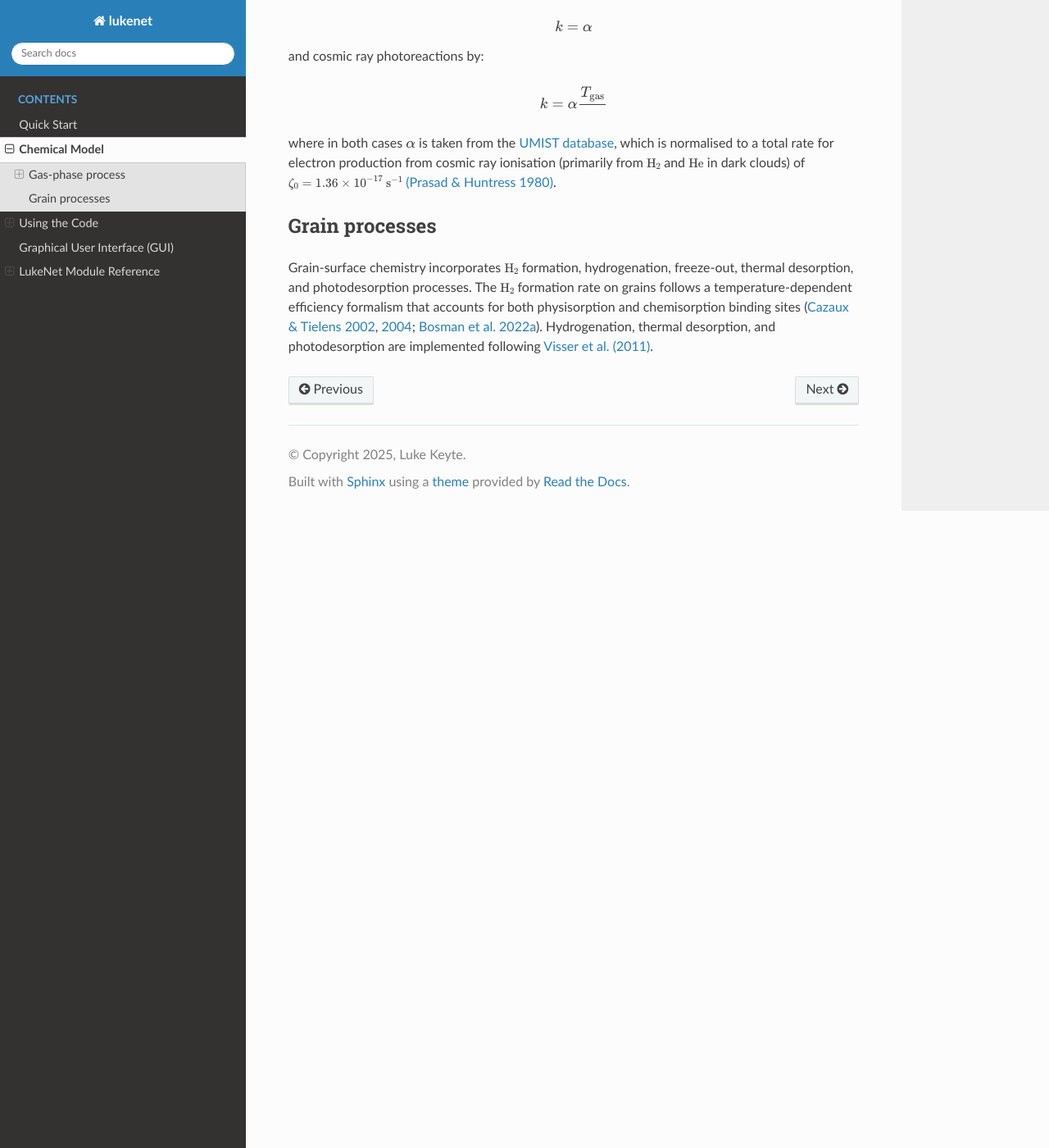
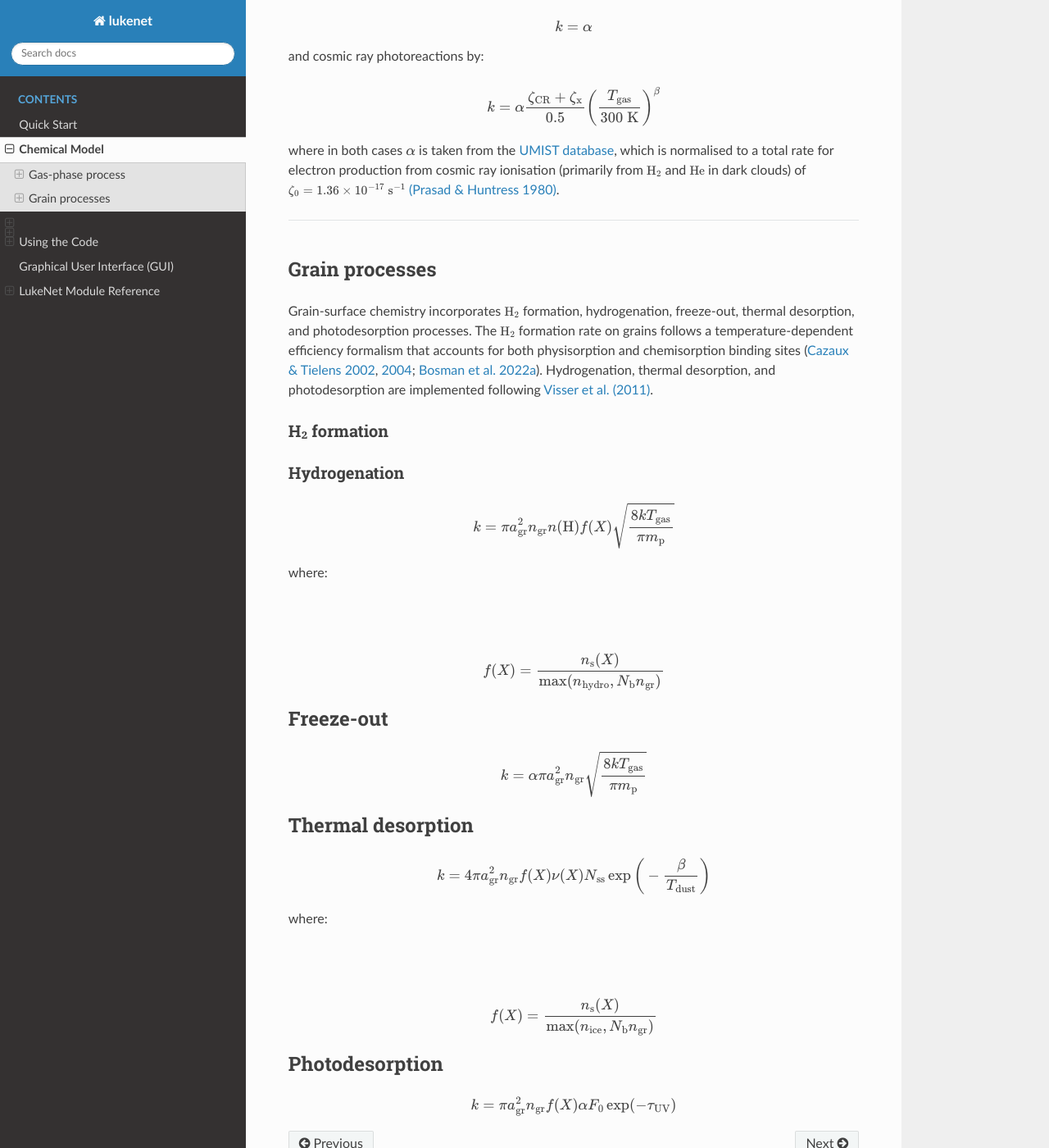
Before and after one commit to lukekeyte/lukenet-docs, a Sphinx documentation site: the page built from docs/chemical_model/index.md, in a window 1280 px wide and 1400 px high, scrolled down 1502 px. Shown: the whole window at 82% size. Built offline with Sphinx 7.4.7 and the Read the Docs theme 3.1.0, drawn with Linux system fonts in a browser that asks for light colours.

Commit message:
Module Reference

```diff
--- a/docs/chemical_model/index.md
+++ b/docs/chemical_model/index.md
@@ -50,11 +50,60 @@ $$
 and cosmic ray photoreactions by:
 
 $$
-k = \alpha \frac{T_\text{gas}}{}
+k = \alpha \frac{\zeta_\text{CR}+\zeta_\text{x}}{0.5} \bigg(\frac{T_\text{gas}}{300 \;\text{K}}\bigg)^\beta
 $$
 where in both cases $\alpha$ is taken from the [UMIST database](https://ui.adsabs.harvard.edu/abs/2007A%26A...466.1197W/abstract), which is normalised to a total rate
 for electron production from cosmic ray ionisation (primarily from $\small{\text{H}}_2$ and $\small{\text{He}}$ in dark clouds) of $\small{\zeta_0} = 1.36 \times 10^{-17} \; \text{s}^{-1}$ [(Prasad & Huntress 1980)](https://ui.adsabs.harvard.edu/abs/1980ApJS...43....1P/abstract).
 
+
+
+***
+
+<br/>
+
 ## Grain processes
 
 Grain-surface chemistry incorporates $\small{\text{H}}_2$ formation, hydrogenation, freeze-out, thermal desorption, and photodesorption processes. The $\small{\text{H}}_2$ formation rate on grains follows a temperature-dependent efficiency formalism that accounts for both physisorption and chemisorption binding sites ([Cazaux & Tielens 2002](https://ui.adsabs.harvard.edu/abs/2002ApJ...575L..29C/abstract), [2004](https://ui.adsabs.harvard.edu/abs/2004ApJ...604..222C/abstract); [Bosman et al. 2022a](https://ui.adsabs.harvard.edu/abs/2022ApJ...930L..26B/abstract)). Hydrogenation, thermal desorption, and photodesorption are implemented following [Visser et al. (2011)](https://ui.adsabs.harvard.edu/abs/2011A%26A...534A.132V/abstract).
+
+### H₂ formation
+
+### Hydrogenation
+
+$$
+k = \pi a_\text{gr}^2 n_\text{gr} n(\text{H}) f(X) \sqrt{\frac{8kT_\text{gas}}{\pi m_\text{p}}}
+$$
+
+where:
+
+#
+$$
+f(X) = \frac{n_\text{s}(X)}{\text{max}(n_\text{hydro}, N_\text{b}n_\text{gr})}
+$$
+
+
+### Freeze-out
+
+$$
+k =\alpha \pi a_\text{gr}^2 n_\text{gr}  \sqrt{\frac{8kT_\text{gas}}{\pi m_\text{p}}}
+$$
+
+
+
+### Thermal desorption
+
+$$
+k = 4 \pi a_\text{gr}^2 n_\text{gr} f(X) \nu(X)N_\text{ss}\exp{\bigg(-\frac{\beta}{T_\text{dust}}\bigg)}
+$$
+
+where:
+
+#
+$$
+f(X) = \frac{n_\text{s}(X)}{\text{max}(n_\text{ice}, N_\text{b}n_\text{gr})}
+$$
+
+### Photodesorption
+
+$$
+k = \pi a_\text{gr}^2 n_\text{gr} f(X) \alpha F_0 \exp(-\tau_\text{UV})
+$$
```
Also changed, not shown: docs/lukenet_module_reference/index.md (+1 -1 lines), 2 other files.
